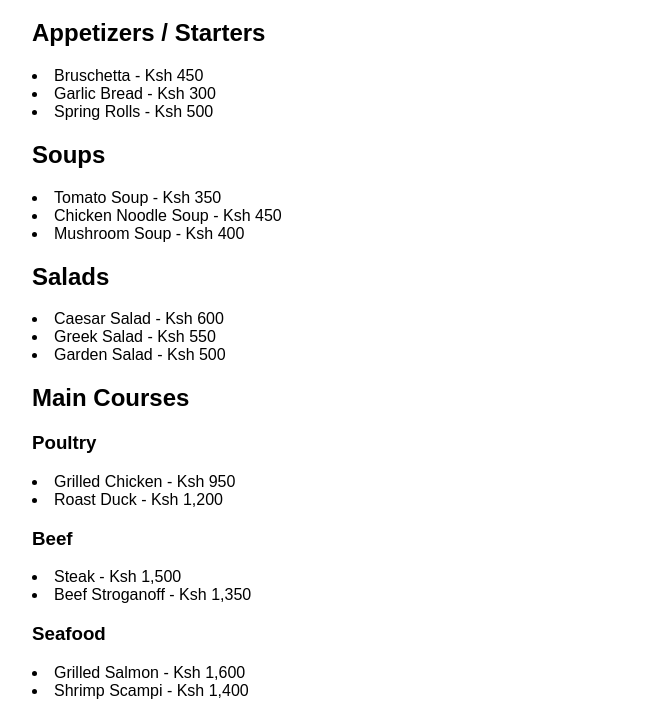
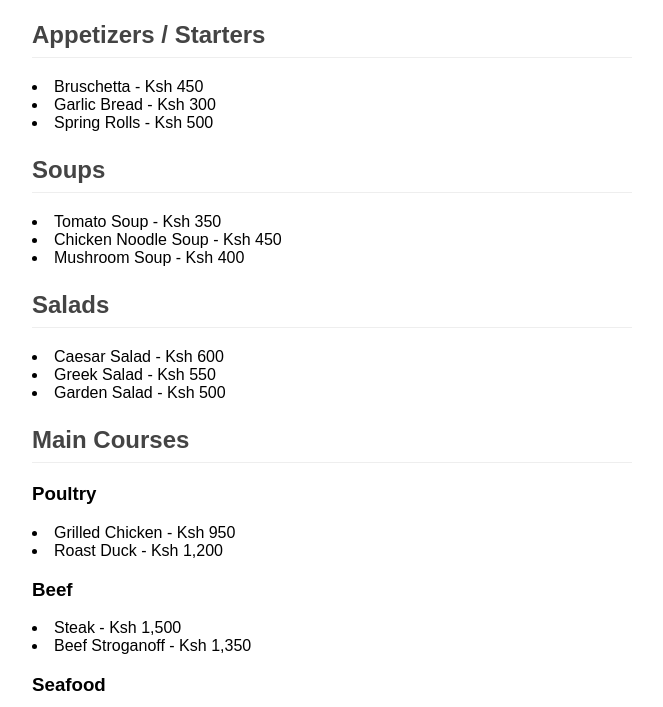
Before and after one commit to wachira567/restaurant_menuhtmlcss, a plain HTML site: page index.html in a window 1280 px wide. Shown: the part 93-800 px from the top of the page, without its empty margins (308-971 px from the left). Drawn offline with Linux system fonts and the light colour scheme; a web font is replaced by a local one.

Commit message:
style h2 in menu card

```diff
--- a/styles/style.css
+++ b/styles/style.css
@@ -22,3 +22,9 @@ h1 {
   max-width: 600px;
   width: 90%;
 }
+.menu-card h2 {
+  margin-top: 1.5rem;
+  color: #444;
+  border-bottom: 1px solid #eee;
+  padding-bottom: 0.5rem;
+}
```
